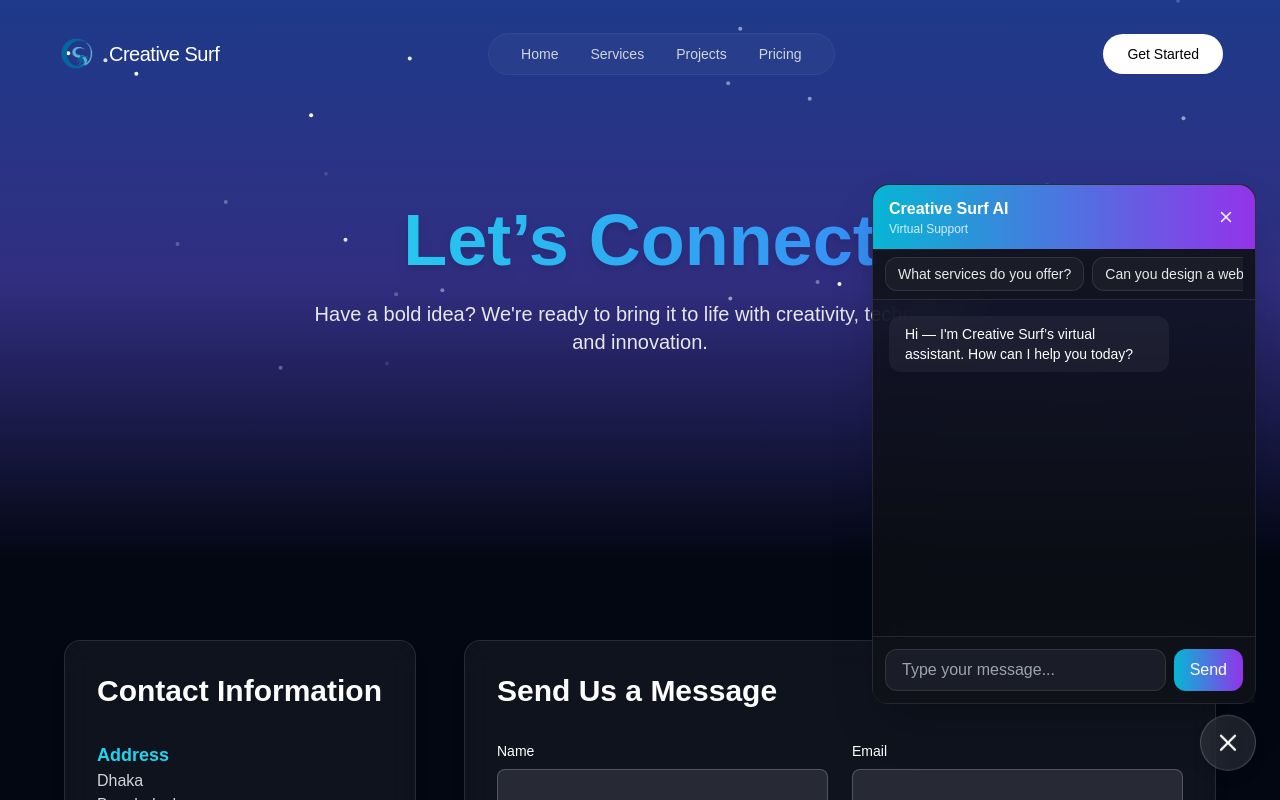
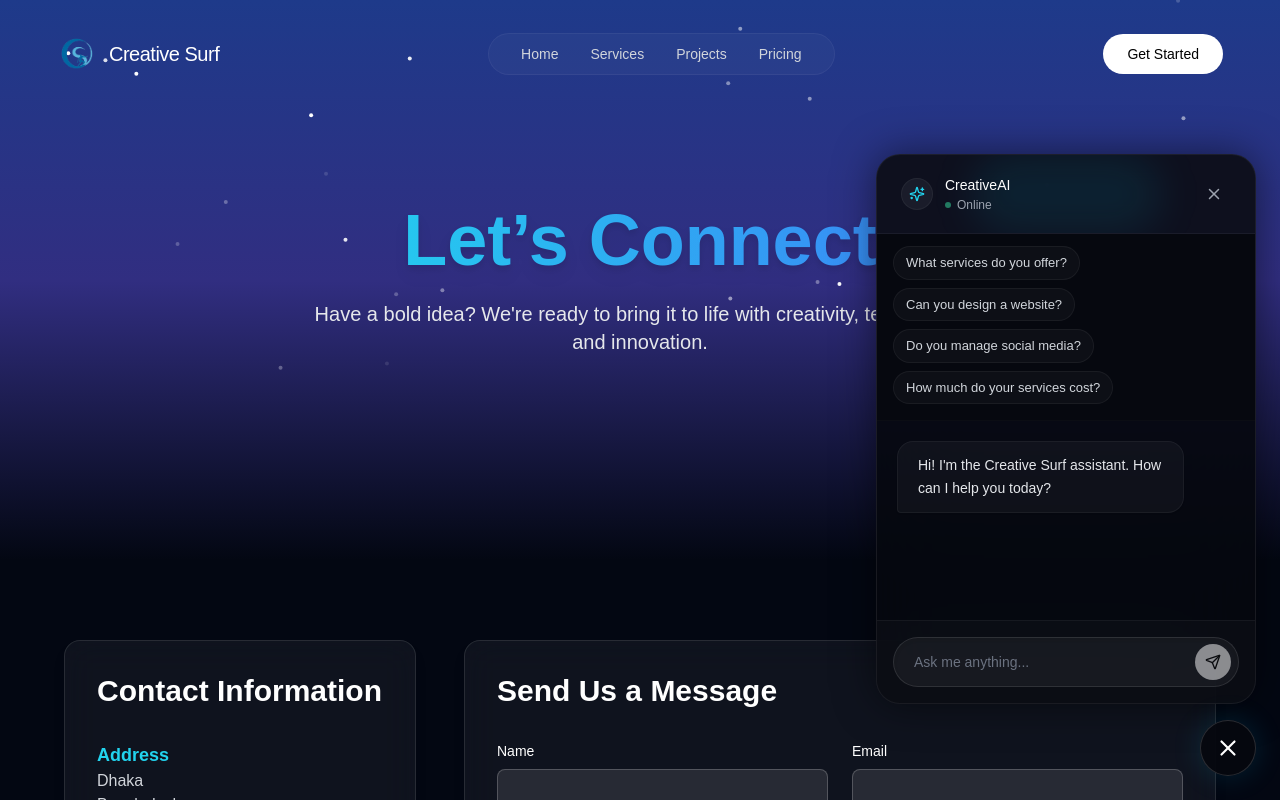
Before and after one commit to rudraprotapchakraborty/creative-surf, a Next.js app: page /contact in a window 1280 px wide. Both pictures are taken after a click on the button 1228 px from the left and 747 px from the top of the page. Shown: the top 800 px of the page. Built offline with nearby package versions, Linux system fonts and the light colour scheme.

Commit message:
updated chatbot ui

```diff
--- a/app/components/HeroSection.tsx
+++ b/app/components/HeroSection.tsx
@@ -72,24 +72,26 @@ export default function HeroSection() {
 
           {/* CTA Buttons */}
           <motion.div variants={itemVariants} className="flex flex-col sm:flex-row items-center gap-4 w-full sm:w-auto">
-            <motion.button
+            <motion.a
+              href="#contact"
               whileHover={{ scale: 1.05 }}
               whileTap={{ scale: 0.95 }}
-              className="group relative w-full sm:w-auto inline-flex items-center justify-center gap-2 px-8 py-4 bg-white text-black rounded-full font-medium text-lg overflow-hidden transition-transform"
+              className="group relative w-full sm:w-auto inline-flex items-center justify-center gap-2 px-8 py-4 bg-white text-black rounded-full font-medium text-lg overflow-hidden transition-transform cursor-pointer"
             >
               <span className="relative z-10 flex items-center gap-2">
                 Start a Project
                 <ArrowRight className="w-5 h-5 group-hover:translate-x-1 transition-transform" />
               </span>
               <div className="absolute inset-0 bg-gradient-to-r from-cyan-200 to-blue-200 opacity-0 group-hover:opacity-100 transition-opacity" />
-            </motion.button>
-            <motion.button
+            </motion.a>
+            <motion.a
+              href="#projects"
               whileHover={{ scale: 1.05, backgroundColor: "rgba(255,255,255,0.1)" }}
               whileTap={{ scale: 0.95 }}
-              className="w-full sm:w-auto px-8 py-4 rounded-full font-medium text-lg text-white border border-white/20 hover:border-white/40 backdrop-blur-sm transition-colors"
+              className="w-full sm:w-auto px-8 py-4 rounded-full font-medium text-lg text-white border border-white/20 hover:border-white/40 backdrop-blur-sm transition-colors text-center cursor-pointer"
             >
               View Our Work
-            </motion.button>
+            </motion.a>
           </motion.div>
         </motion.div>
 
--- a/components/ChatButton.tsx
+++ b/components/ChatButton.tsx
@@ -1,7 +1,7 @@
 "use client";
 
 import { useState } from "react";
-import { X } from "lucide-react";
+import { X, MessageSquareText } from "lucide-react";
 import ChatWindow from "./ChatWindow";
 import { motion, AnimatePresence } from "framer-motion";
 
@@ -21,77 +21,78 @@ const ChatButton: React.FC<ChatButtonProps> = () => {
     if (!open) setHasNewMessage(false);
   };
 
-  const isMobile =
-    typeof window !== "undefined" && window.innerWidth < 768;
+  const isMobile = typeof window !== "undefined" && window.innerWidth < 768;
 
   return (
     <>
       {/* FIXED WRAPPER */}
-      <div className="fixed bottom-6 right-6 z-[10000] flex items-center gap-3">
+      <div className="fixed bottom-6 right-6 z-[10000] flex flex-col items-end gap-3">
 
         {/* “Click Me” bubble (first time only) */}
         {!hasOpenedOnce && !open && (
           <motion.div
-            initial={{ opacity: 0, x: 20 }}
+            initial={{ opacity: 0, y: 10, scale: 0.9 }}
             animate={{
               opacity: 1,
-              x: 0,
-              y: isMobile ? 0 : [0, -6, 0],
+              y: 0,
+              scale: 1,
             }}
             transition={{
-              duration: 1,
-              repeat: isMobile ? 0 : Infinity,
-              ease: "easeInOut",
+              type: "spring",
+              stiffness: 300,
+              damping: 20,
+              delay: 1 // delay slightly so it pops up after page load
             }}
             className="
-              px-3 py-2 rounded-xl shadow-md bg-white/40 backdrop-blur-sm
-              border border-white/40 text-white text-sm pointer-events-none
+              px-4 py-2.5 rounded-2xl rounded-br-sm shadow-[0_0_20px_rgba(0,0,0,0.3)]
+              bg-white text-black font-medium text-sm
+              border border-white/40 pointer-events-none relative
             "
           >
-            Click me!
+            Ask AI Assistant
           </motion.div>
         )}
 
         {/* MAIN BUTTON */}
         <motion.button
           onClick={toggleChat}
-          whileHover={!isMobile ? { scale: 1.08 } : {}}
-          animate={!isMobile ? { y: [0, -6, 0] } : {}}
-          transition={{
-            duration: 2,
-            repeat: !isMobile ? Infinity : 0,
-            ease: "easeInOut",
-          }}
+          whileHover={{ scale: 1.05 }}
+          whileTap={{ scale: 0.95 }}
           className="
             w-14 h-14 rounded-full relative
-            bg-white/10 backdrop-blur-md
-            border border-white/20 shadow-lg
-            flex items-center justify-center
+            bg-[#06080F]/90 backdrop-blur-xl
+            border border-white/[0.15] shadow-[0_0_30px_rgba(0,200,255,0.15)]
+            flex items-center justify-center text-white
+            hover:border-cyan-400/50 hover:shadow-[0_0_30px_rgba(0,200,255,0.3)] transition-all duration-300
           "
         >
           {/* Notification Dot */}
           {hasNewMessage && !open && (
-            <div className="absolute top-1 right-1 w-3.5 h-3.5 bg-purple-400 rounded-full shadow-md animate-pulse"></div>
+            <div className="absolute top-0 right-0 w-3.5 h-3.5 bg-cyan-400 rounded-full shadow-[0_0_10px_rgba(0,234,255,0.8)] border-2 border-[#06080F]"></div>
           )}
 
-          {/* First-time purple dot */}
+          {/* First-time dot */}
           {!hasOpenedOnce && !open && !hasNewMessage && (
-            <div className="absolute top-1 right-1 w-3.5 h-3.5 bg-purple-400 rounded-full animate-pulse"></div>
+            <div className="absolute top-0 right-0 w-3.5 h-3.5 bg-cyan-400 rounded-full shadow-[0_0_10px_rgba(0,234,255,0.8)] border-2 border-[#06080F] animate-pulse"></div>
           )}
 
           {/* ICON SWITCH */}
           <AnimatePresence mode="wait">
             {!open ? (
-              <motion.img
+              <motion.div
                 key="logo"
-                src="/chatgpt.png"
-                alt="Chat Icon"
-                initial={{ opacity: 0, scale: 0.5 }}
-                animate={{ opacity: 1, scale: 1 }}
-                exit={{ opacity: 0, scale: 0.5 }}
+                initial={{ opacity: 0, scale: 0.5, rotate: -45 }}
+                animate={{ opacity: 1, scale: 1, rotate: 0 }}
+                exit={{ opacity: 0, scale: 0.5, rotate: 45 }}
                 transition={{ duration: 0.2 }}
-                className="w-8 h-8 object-contain"
-              />
+                className="flex items-center justify-center"
+              >
+                <img
+                  src="/chatgpt.png"
+                  alt="Chat Icon"
+                  className="w-8 h-8 object-contain brightness-0 invert"
+                />
+              </motion.div>
             ) : (
               <motion.div
                 key="close"
@@ -100,7 +101,7 @@ const ChatButton: React.FC<ChatButtonProps> = () => {
                 exit={{ rotate: 90, opacity: 0 }}
                 transition={{ duration: 0.2 }}
               >
-                <X size={28} className="text-white" />
+                <X size={26} className="text-white" />
               </motion.div>
             )}
           </AnimatePresence>
@@ -120,6 +121,6 @@ const ChatButton: React.FC<ChatButtonProps> = () => {
       </AnimatePresence>
     </>
   );
-};
+}
 
 export default ChatButton;
--- a/components/ChatWindow.tsx
+++ b/components/ChatWindow.tsx
@@ -1,8 +1,8 @@
 "use client";
 
 import { useState, useRef, useEffect } from "react";
-import { motion } from "framer-motion";
-import { X } from "lucide-react";
+import { motion, AnimatePresence } from "framer-motion";
+import { X, Send, Sparkles } from "lucide-react";
 
 interface ChatWindowProps {
   onClose: () => void;
@@ -19,7 +19,6 @@ const SUGGESTED_PROMPTS = [
   "Can you design a website?",
   "Do you manage social media?",
   "How much do your services cost?",
-  "Can I see your portfolio?",
 ];
 
 export default function ChatWindow({ onClose, onNewMessage }: ChatWindowProps) {
@@ -28,7 +27,7 @@ export default function ChatWindow({ onClose, onNewMessage }: ChatWindowProps) {
   const [messages, setMessages] = useState<ChatMessage[]>([
     {
       sender: "bot",
-      text: "Hi — I'm Creative Surf’s virtual assistant. How can I help you today?",
+      text: "Hi! I'm the Creative Surf assistant. How can I help you today?",
     },
   ]);
 
@@ -38,7 +37,12 @@ export default function ChatWindow({ onClose, onNewMessage }: ChatWindowProps) {
   const scrollRef = useRef<HTMLDivElement | null>(null);
 
   useEffect(() => {
-    scrollRef.current?.scrollTo(0, scrollRef.current.scrollHeight);
+    if (scrollRef.current) {
+      scrollRef.current.scrollTo({
+        top: scrollRef.current.scrollHeight,
+        behavior: "smooth"
+      });
+    }
   }, [messages, typing]);
 
   const pushBot = (text: string) => {
@@ -76,41 +80,55 @@ export default function ChatWindow({ onClose, onNewMessage }: ChatWindowProps) {
   };
 
   return (
-    <>
     <motion.div
-        initial={!isMobile ? { opacity: 0, y: 20 } : {}}
-        animate={!isMobile ? { opacity: 1, y: 0 } : {}}
-        exit={{ opacity: 0 }}
+      initial={!isMobile ? { opacity: 0, y: 30, scale: 0.95 } : { y: "100%" }}
+      animate={!isMobile ? { opacity: 1, y: 0, scale: 1 } : { y: 0 }}
+      exit={!isMobile ? { opacity: 0, y: 20, scale: 0.95 } : { y: "100%" }}
+      transition={{ type: "spring", stiffness: 300, damping: 30 }}
       className="
         fixed bottom-24 right-6 z-[9999]
-          w-80 h-96 lg:w-96 lg:h-[520px]
-          rounded-2xl backdrop-blur-xl
-          bg-[#0d0f16]/80 border border-white/10 shadow-2xl
-          flex flex-col
+        w-[85vw] max-w-[380px] h-[550px] max-h-[75vh]
+        rounded-3xl backdrop-blur-2xl
+        bg-[#06080F]/90 border border-white/[0.08] shadow-[0_0_40px_rgba(0,0,0,0.5)]
+        flex flex-col overflow-hidden
       "
     >
       {/* HEADER */}
-        <div className="px-4 py-3 rounded-t-2xl text-white bg-gradient-to-r from-cyan-500 to-purple-600 flex justify-between items-center">
+      <div className="px-6 py-5 border-b border-white/[0.05] bg-white/[0.02] flex justify-between items-center relative overflow-hidden">
+        {/* Subtle glow in header */}
+        <div className="absolute top-0 left-1/4 w-1/2 h-full bg-cyan-500/10 blur-[20px] rounded-full pointer-events-none" />
+
+        <div className="flex items-center gap-3 relative z-10">
+          <div className="w-8 h-8 rounded-full bg-white/[0.05] border border-white/[0.05] flex items-center justify-center">
+            <Sparkles className="w-4 h-4 text-cyan-400" />
+          </div>
           <div>
-            <div className="font-semibold">Creative Surf AI</div>
-            <div className="text-xs opacity-80">Virtual Support</div>
+            <div className="text-white font-medium text-sm">CreativeAI</div>
+            <div className="text-xs text-gray-400 font-light flex items-center gap-1.5 mt-0.5">
+              <span className="w-1.5 h-1.5 rounded-full bg-emerald-400 animate-pulse" />
+              Online
+            </div>
+          </div>
         </div>
 
-          <button onClick={onClose} className="p-1 hover:bg-white/20 rounded">
+        <button
+          onClick={onClose}
+          className="relative z-10 p-2 text-gray-400 hover:text-white hover:bg-white/[0.05] rounded-full transition-colors"
+        >
           <X size={18} />
         </button>
       </div>
 
       {/* SUGGESTED PROMPTS */}
-        <div className="px-3 py-2 border-b border-white/10 bg-[#11131a]/60">
-          <div className="flex gap-2 overflow-x-auto">
+      <div className="px-4 py-3 border-b border-white/[0.02] bg-[#06080F]">
+        <div className="flex flex-wrap gap-2 pb-1">
           {SUGGESTED_PROMPTS.map((p, i) => (
             <button
               key={i}
               onClick={() => sendMessage(p)}
               className="
-                  px-3 py-1.5 rounded-xl text-sm whitespace-nowrap
-                  bg-[#1a1d27] text-gray-200 border border-white/10
+                px-3 py-1.5 rounded-full text-[13px] font-medium transition-colors
+                bg-white/[0.03] text-gray-300 border border-white/[0.05] hover:bg-white/[0.08] hover:text-white
               "
             >
               {p}
@@ -120,62 +138,76 @@ export default function ChatWindow({ onClose, onNewMessage }: ChatWindowProps) {
       </div>
 
       {/* MESSAGES */}
-        <div ref={scrollRef} className="flex-1 overflow-y-auto p-4 space-y-4">
+      <div ref={scrollRef} className="flex-1 overflow-y-auto p-5 space-y-5 scrollbar-thin scrollbar-thumb-white/10 scrollbar-track-transparent">
+        <AnimatePresence initial={false}>
           {messages.map((m, i) => (
-            <div
+            <motion.div
               key={i}
-              className={`max-w-[80%] ${m.sender === "user" ? "ml-auto" : "mr-auto"}`}
+              initial={{ opacity: 0, y: 10, scale: 0.95 }}
+              animate={{ opacity: 1, y: 0, scale: 1 }}
+              transition={{ type: "spring", stiffness: 400, damping: 30 }}
+              className={`max-w-[85%] flex flex-col ${m.sender === "user" ? "ml-auto items-end" : "mr-auto items-start"}`}
             >
               <div
-                className="px-4 py-2 rounded-xl text-sm"
-                style={{
-                  background:
-                    m.sender === "user"
-                      ? "linear-gradient(90deg,#00e5ff,#8b5cf6)"
-                      : "rgba(255,255,255,0.05)",
-                  color: "white",
-                }}
+                className={`
+                  px-5 py-3 rounded-2xl text-[14px] leading-relaxed shadow-sm
+                  ${m.sender === "user"
+                    ? "bg-white text-black rounded-br-sm font-medium"
+                    : "bg-white/[0.04] border border-white/[0.05] text-gray-200 rounded-bl-sm font-light"
+                  }
+                `}
               >
                 {m.text}
               </div>
-            </div>
+            </motion.div>
           ))}
 
           {typing && (
-            <div className="mr-auto max-w-[80%]">
-              <div className="px-4 py-2 rounded-xl bg-white/10 text-gray-200">
-                <div className="flex gap-1">
-                  <span className="w-2 h-2 bg-gray-400 rounded-full animate-bounce"></span>
-                  <span className="w-2 h-2 bg-gray-400 rounded-full animate-bounce delay-150"></span>
-                  <span className="w-2 h-2 bg-gray-400 rounded-full animate-bounce delay-300"></span>
+            <motion.div
+              initial={{ opacity: 0, y: 10 }}
+              animate={{ opacity: 1, y: 0 }}
+              exit={{ opacity: 0, scale: 0.9 }}
+              className="mr-auto max-w-[80%]"
+            >
+              <div className="px-5 py-4 rounded-2xl rounded-bl-sm bg-white/[0.04] border border-white/[0.05] flex items-center gap-1.5">
+                <motion.span animate={{ y: [0, -4, 0] }} transition={{ duration: 0.6, repeat: Infinity, delay: 0 }} className="w-1.5 h-1.5 bg-gray-400 rounded-full" />
+                <motion.span animate={{ y: [0, -4, 0] }} transition={{ duration: 0.6, repeat: Infinity, delay: 0.2 }} className="w-1.5 h-1.5 bg-gray-400 rounded-full" />
+                <motion.span animate={{ y: [0, -4, 0] }} transition={{ duration: 0.6, repeat: Infinity, delay: 0.4 }} className="w-1.5 h-1.5 bg-gray-400 rounded-full" />
               </div>
-              </div>
-            </div>
+            </motion.div>
           )}
+        </AnimatePresence>
       </div>
 
       {/* INPUT AREA */}
-        <div className="px-3 py-3 border-t border-white/10 bg-[#11131a]/60">
-          <div className="flex gap-2">
+      <div className="p-4 bg-white/[0.02] border-t border-white/[0.05]">
+        <div className="relative flex items-center">
           <input
             value={input}
             onChange={(e) => setInput(e.target.value)}
             onKeyDown={(e) => e.key === "Enter" && sendMessage()}
             className="
-                flex-1 px-4 py-2 rounded-xl bg-[#1a1d27] text-white border border-white/10
-                outline-none
+              w-full pl-5 pr-14 py-3.5 rounded-full
+              bg-white/[0.05] text-white placeholder-gray-500 text-sm font-light
+              border border-white/[0.1] focus:border-cyan-500/50 focus:bg-white/[0.08]
+              outline-none transition-all shadow-inner
             "
-              placeholder="Type your message..."
+            placeholder="Ask me anything..."
           />
           <button
             onClick={() => sendMessage()}
-              className="px-4 py-2 rounded-xl bg-gradient-to-r from-cyan-500 to-purple-600 text-white"
+            disabled={!input.trim()}
+            className="
+              absolute right-2 top-1/2 -translate-y-1/2
+              w-9 h-9 rounded-full bg-white text-black flex items-center justify-center
+              hover:bg-gray-200 disabled:opacity-50 disabled:cursor-not-allowed transition-colors
+            "
           >
-              Send
+            <Send size={16} className={input.trim() ? "translate-x-0.5" : ""} />
           </button>
         </div>
       </div>
+
     </motion.div>
-    </>
   );
 }
```
Lines whose indentation alone changed are shown as unchanged.
